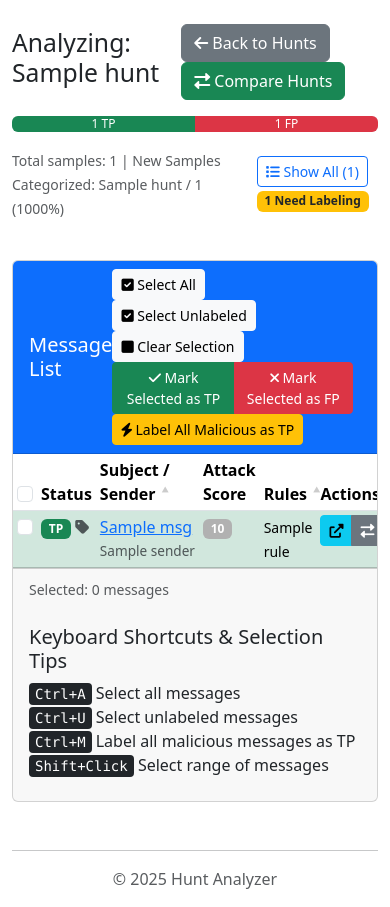
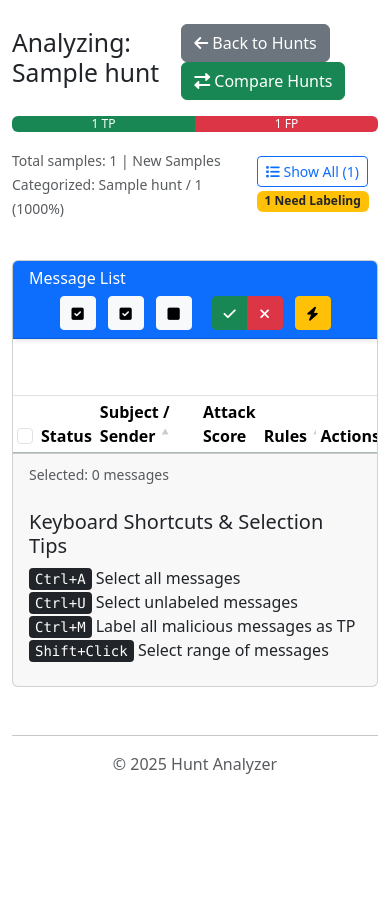
Before and after one commit to aidenmitchell/hunt-analyzer, a Flask app: template templates/analyze.html in a window 390 px wide. Shown: the part 56-963 px from the top of the page. After the commit the page ends 830 px from the top, so only its background shows below. Run offline with Flask 3, Linux system fonts and the light colour scheme; the template is opened without the code that fills it: most values are stand-ins (such as "Sample title", 1, 10 or a date in 2020).

Commit message:
Make message list header and table headers sticky
- Added sticky header for the message list card to keep buttons accessible while scrolling
- Made table column headers sticky for easier reference when scrolling through large datasets
- Added visual feedback when headers are "stuck" with enhanced shadow effect
- Improved mobile responsiveness with smaller button text and appropriate spacing
- Added automatic recalculation of sticky positions on window resize
- Enhanced table header styling for better visibility

🤖 Generated with [Claude Code](https://claude.ai/code)
Co-Authored-By: Claude <noreply@anthropic.com>

```diff
--- a/templates/analyze.html
+++ b/templates/analyze.html
@@ -88,31 +88,31 @@
 <div class="row">
   <div class="col-12">
     <div class="card">
-      <div class="card-header bg-primary text-white">
+      <div class="card-header bg-primary text-white sticky-header">
         <div class="d-flex justify-content-between align-items-center">
           <h5 class="mb-0">Message List</h5>
           <div class="mass-action-buttons">
             <button type="button" id="btn-select-all" class="btn btn-sm btn-light me-2">
-              <i class="fas fa-check-square"></i> Select All
+              <i class="fas fa-check-square"></i> <span class="d-none d-md-inline">Select All</span>
             </button>
             <button type="button" id="btn-select-unlabeled" class="btn btn-sm btn-light me-2">
-              <i class="fas fa-check-square"></i> Select Unlabeled
+              <i class="fas fa-check-square"></i> <span class="d-none d-md-inline">Select Unlabeled</span>
             </button>
             <button type="button" id="btn-clear-selection" class="btn btn-sm btn-light me-3">
-              <i class="fas fa-square"></i> Clear Selection
+              <i class="fas fa-square"></i> <span class="d-none d-md-inline">Clear Selection</span>
             </button>
 
             <div class="btn-group me-2">
               <button type="button" id="btn-mass-tp" class="btn btn-sm btn-success">
-                <i class="fas fa-check"></i> Mark Selected as TP
+                <i class="fas fa-check"></i> <span class="d-none d-md-inline">Mark as TP</span>
               </button>
               <button type="button" id="btn-mass-fp" class="btn btn-sm btn-danger">
-                <i class="fas fa-times"></i> Mark Selected as FP
+                <i class="fas fa-times"></i> <span class="d-none d-md-inline">Mark as FP</span>
               </button>
             </div>
 
             <button type="button" id="btn-label-malicious" class="btn btn-sm btn-warning">
-              <i class="fas fa-bolt"></i> Label All Malicious as TP
+              <i class="fas fa-bolt"></i> <span class="d-none d-md-inline">Label Malicious as TP</span>
             </button>
           </div>
         </div>
@@ -121,7 +121,7 @@
         <div class="table-responsive">
           <table class="table table-hover table-sm mb-0">
             <thead>
-              <tr>
+              <tr class="table-head-row">
                 <th width="40">
                   <input type="checkbox" class="form-check-input" id="check-select-all">
                 </th>
@@ -306,6 +306,78 @@ document.head.insertAdjacentHTML('beforeend', `
       display: block;
       margin-top: 2px;
     }
+
+    /* Sticky header styling */
+    .sticky-header {
+      position: sticky;
+      top: 0;
+      z-index: 1020;
+      box-shadow: 0 2px 5px rgba(0,0,0,0.1);
+      transition: box-shadow 0.3s ease;
+    }
+
+    /* Add visual cue when header is actually stuck */
+    .sticky-header.is-stuck {
+      box-shadow: 0 3px 10px rgba(0,0,0,0.2);
+    }
+
+    /* Also make the table header sticky */
+    .table-responsive thead th {
+      position: sticky;
+      top: var(--card-header-height, 58px); /* Dynamic height of the card header */
+      background-color: var(--bs-table-bg, #fff);
+      z-index: 1010;
+      box-shadow: 0 2px 3px rgba(0,0,0,0.05);
+    }
+
+    /* Table header styling */
+    .table-head-row th {
+      background-color: #f8f9fa;
+      font-weight: 600;
+      border-top: none;
+    }
+
+    /* Maintain proper coloring for the first th with checkbox */
+    .table-responsive thead th:first-child {
+      z-index: 1011; /* Slightly higher to avoid potential overlap issues */
+    }
+
+    /* Better mobile handling */
+    @media (max-width: 767.98px) {
+      .mass-action-buttons {
+        display: flex;
+        flex-wrap: wrap;
+        justify-content: flex-end;
+        gap: 4px;
+      }
+
+      .sticky-header h5 {
+        font-size: 1rem;
+      }
+
+      /* Make buttons more touch-friendly on mobile */
+      .mass-action-buttons .btn {
+        padding: 0.35rem 0.5rem;
+        min-height: 30px;
+        min-width: 36px;
+      }
+
+      /* On very small screens, stack the header content */
+      @media (max-width: 575.98px) {
+        .sticky-header .d-flex {
+          flex-direction: column;
+          align-items: stretch !important;
+        }
+
+        .sticky-header h5 {
+          margin-bottom: 0.5rem !important;
+        }
+
+        .mass-action-buttons {
+          justify-content: center;
+        }
+      }
+    }
   </style>
 `);
 
@@ -328,6 +400,29 @@ $(document).ready(function() {
 
   // Initialize header checkbox state
   updateSelectedCount();
+
+  // Set the correct top position for sticky table headers based on card header height
+  function updateStickyHeaderPositions() {
+    const cardHeaderHeight = $('.sticky-header').outerHeight();
+    document.documentElement.style.setProperty('--card-header-height', cardHeaderHeight + 'px');
+    $('.table-responsive thead th').css('top', cardHeaderHeight + 'px');
+  }
+
+  // Run on load and resize
+  updateStickyHeaderPositions();
+  $(window).on('resize', updateStickyHeaderPositions);
+
+  // Add scroll event to detect when header is sticky
+  const $stickyHeader = $('.sticky-header');
+  const stickyHeaderTop = $stickyHeader.offset().top;
+
+  $(window).on('scroll', function() {
+    if ($(window).scrollTop() > stickyHeaderTop) {
+      $stickyHeader.addClass('is-stuck');
+    } else {
+      $stickyHeader.removeClass('is-stuck');
+    }
+  });
 
   // ======= SELECTION HANDLING =======
 
```
